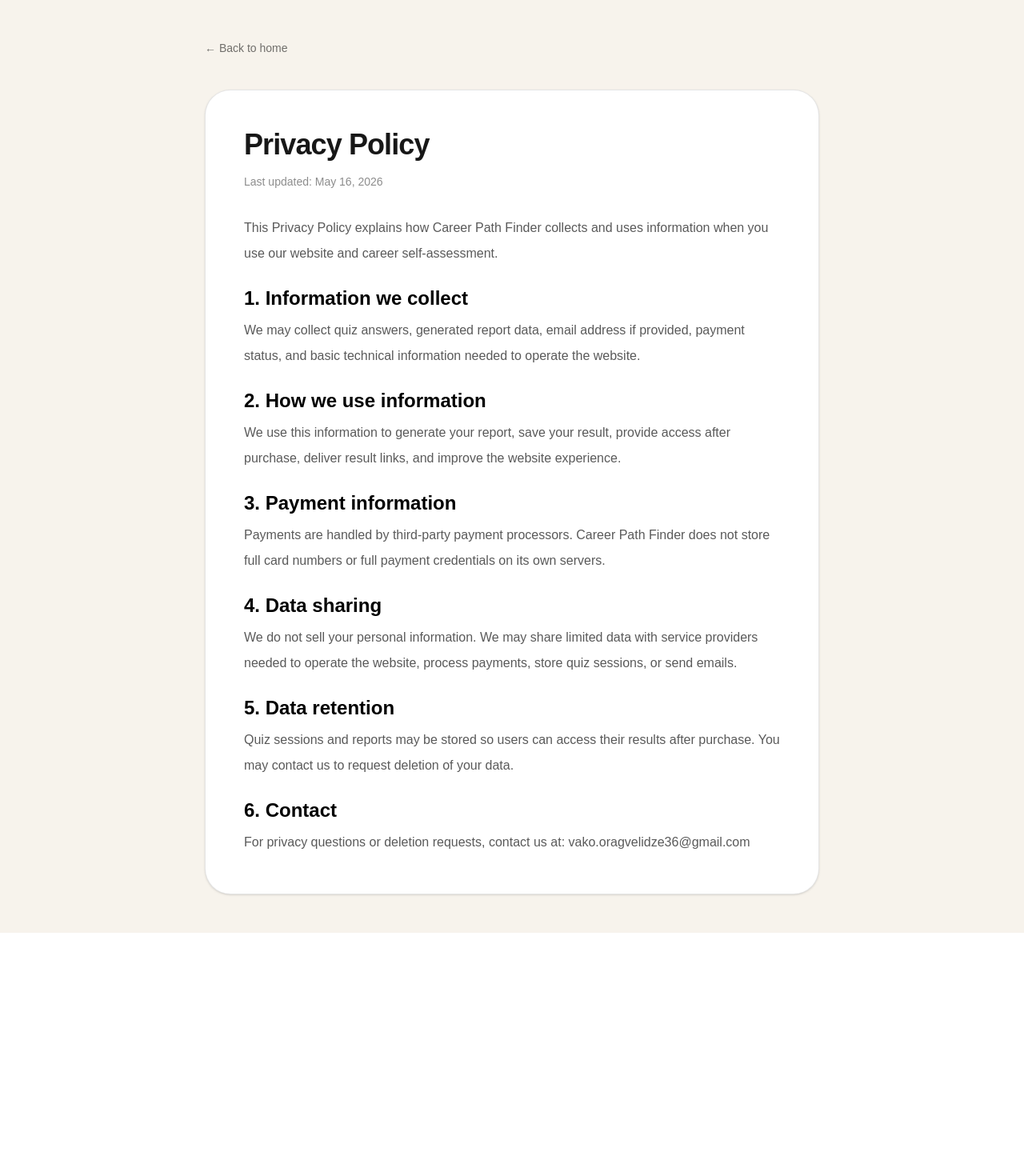
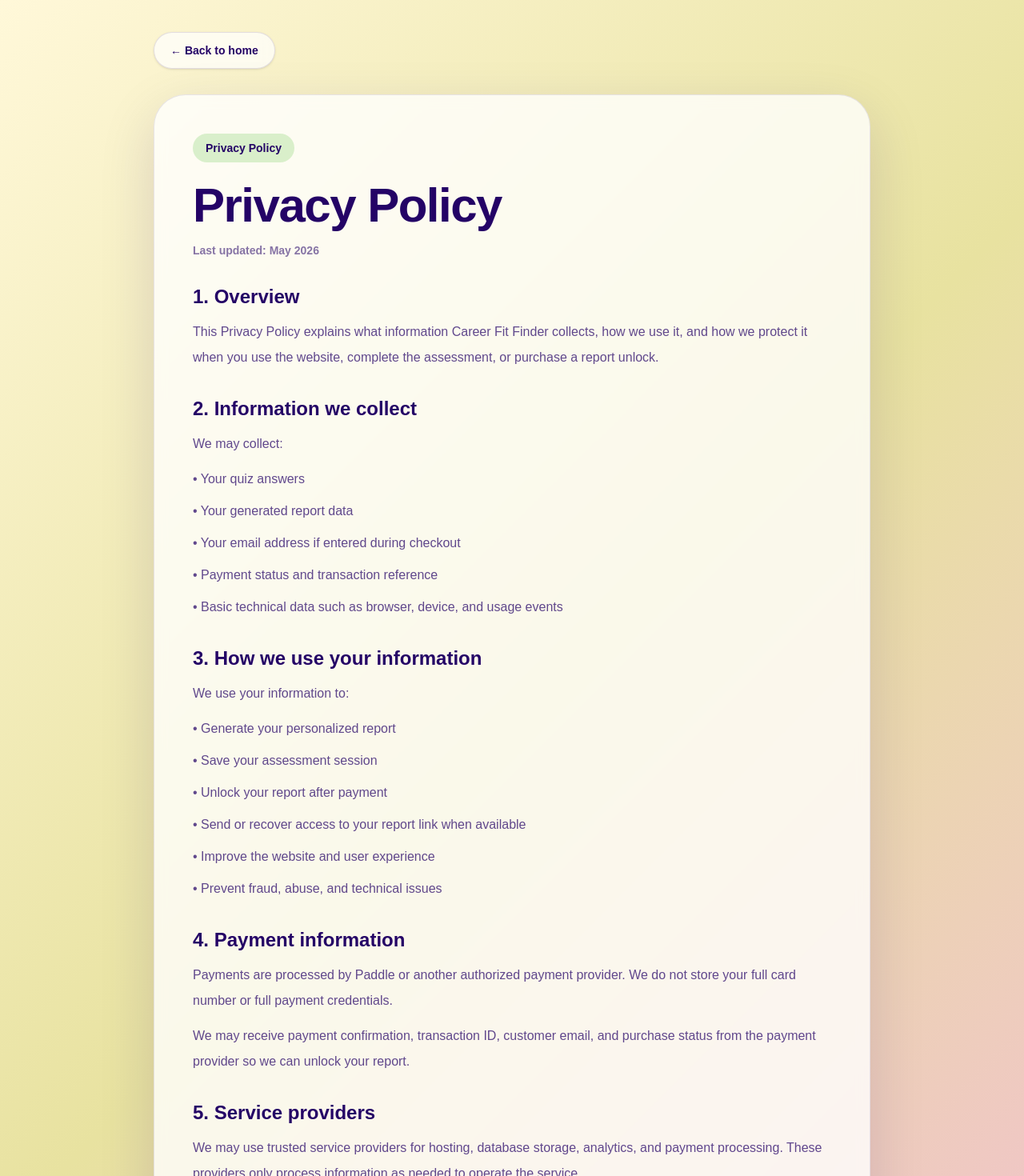
Before and after one commit to vakooragvelidze-x/git-commit--m-Initial-Career-Path-Finder-app-, a Next.js app: page /privacy in a window 1280 px wide. Shown: the top 1470 px of the page at 80% size. Before the commit the page ends 1166 px from the top, so only its background shows below. Built offline with nearby package versions, Linux system fonts and the light colour scheme; a web font is replaced by a local one.

Commit message:
Upgrade terms privacy and refund pages

```diff
--- a/app/privacy/page.tsx
+++ b/app/privacy/page.tsx
@@ -2,90 +2,156 @@
 
 export default function PrivacyPage() {
   return (
-    <main className="min-h-screen bg-[#f7f3ec] px-6 py-12 text-[#171717]">
-      <section className="mx-auto max-w-3xl">
-        <Link href="/" className="text-sm font-medium text-black/55">
+    <main className="min-h-screen bg-[linear-gradient(135deg,#fff8d9_0%,#e8e2a0_42%,#f5b3df_100%)] px-6 py-10 text-[#240366]">
+      <section className="mx-auto max-w-4xl">
+        <Link
+          href="/"
+          className="inline-flex rounded-full border border-[#240366]/12 bg-white/70 px-5 py-3 text-sm font-semibold text-[#240366] shadow-sm backdrop-blur transition hover:bg-white"
+        >
           ← Back to home
         </Link>
 
-        <div className="mt-10 rounded-[2rem] border border-black/10 bg-white p-8 shadow-sm md:p-12">
-          <h1 className="text-4xl font-semibold tracking-tight">
+        <div className="mt-8 rounded-[2.5rem] border border-[#240366]/10 bg-white/78 p-8 shadow-[0_24px_70px_rgba(36,3,102,0.14)] backdrop-blur md:p-12">
+          <div className="inline-flex rounded-full bg-[#86cf6d]/30 px-4 py-2 text-sm font-bold">
+            Privacy Policy
+          </div>
+
+          <h1 className="mt-6 text-5xl font-extrabold tracking-tight md:text-6xl">
             Privacy Policy
           </h1>
 
-          <p className="mt-4 text-sm text-black/45">
-            Last updated: May 16, 2026
+          <p className="mt-4 text-sm font-semibold text-[#240366]/55">
+            Last updated: May 2026
           </p>
 
-          <div className="mt-8 space-y-6 leading-8 text-black/65">
-            <p>
-              This Privacy Policy explains how Career Path Finder collects and
-              uses information when you use our website and career
-              self-assessment.
-            </p>
-
+          <div className="mt-8 space-y-8 leading-8 text-[#240366]/72">
             <section>
-              <h2 className="text-2xl font-semibold text-black">
-                1. Information we collect
+              <h2 className="text-2xl font-extrabold text-[#240366]">
+                1. Overview
               </h2>
-              <p className="mt-2">
-                We may collect quiz answers, generated report data, email
-                address if provided, payment status, and basic technical
-                information needed to operate the website.
+              <p className="mt-3">
+                This Privacy Policy explains what information Career Fit Finder
+                collects, how we use it, and how we protect it when you use the
+                website, complete the assessment, or purchase a report unlock.
               </p>
             </section>
 
             <section>
-              <h2 className="text-2xl font-semibold text-black">
-                2. How we use information
+              <h2 className="text-2xl font-extrabold text-[#240366]">
+                2. Information we collect
               </h2>
-              <p className="mt-2">
-                We use this information to generate your report, save your
-                result, provide access after purchase, deliver result links, and
-                improve the website experience.
+              <p className="mt-3">We may collect:</p>
+              <ul className="mt-3 space-y-2">
+                <li>• Your quiz answers</li>
+                <li>• Your generated report data</li>
+                <li>• Your email address if entered during checkout</li>
+                <li>• Payment status and transaction reference</li>
+                <li>• Basic technical data such as browser, device, and usage events</li>
+              </ul>
+            </section>
+
+            <section>
+              <h2 className="text-2xl font-extrabold text-[#240366]">
+                3. How we use your information
+              </h2>
+              <p className="mt-3">We use your information to:</p>
+              <ul className="mt-3 space-y-2">
+                <li>• Generate your personalized report</li>
+                <li>• Save your assessment session</li>
+                <li>• Unlock your report after payment</li>
+                <li>• Send or recover access to your report link when available</li>
+                <li>• Improve the website and user experience</li>
+                <li>• Prevent fraud, abuse, and technical issues</li>
+              </ul>
+            </section>
+
+            <section>
+              <h2 className="text-2xl font-extrabold text-[#240366]">
+                4. Payment information
+              </h2>
+              <p className="mt-3">
+                Payments are processed by Paddle or another authorized payment
+                provider. We do not store your full card number or full payment
+                credentials.
+              </p>
+              <p className="mt-3">
+                We may receive payment confirmation, transaction ID, customer
+                email, and purchase status from the payment provider so we can
+                unlock your report.
               </p>
             </section>
 
             <section>
-              <h2 className="text-2xl font-semibold text-black">
-                3. Payment information
+              <h2 className="text-2xl font-extrabold text-[#240366]">
+                5. Service providers
               </h2>
-              <p className="mt-2">
-                Payments are handled by third-party payment processors. Career
-                Path Finder does not store full card numbers or full payment
-                credentials on its own servers.
+              <p className="mt-3">
+                We may use trusted service providers for hosting, database
+                storage, analytics, and payment processing. These providers only
+                process information as needed to operate the service.
+              </p>
+              <p className="mt-3">
+                Current or possible providers include hosting platforms,
+                database providers, analytics tools, and payment processors such
+                as Paddle.
               </p>
             </section>
 
             <section>
-              <h2 className="text-2xl font-semibold text-black">
-                4. Data sharing
+              <h2 className="text-2xl font-extrabold text-[#240366]">
+                6. Data retention
               </h2>
-              <p className="mt-2">
-                We do not sell your personal information. We may share limited
-                data with service providers needed to operate the website,
-                process payments, store quiz sessions, or send emails.
+              <p className="mt-3">
+                We keep assessment and purchase data only as long as reasonably
+                needed to provide access to your report, operate the service,
+                comply with payment records, prevent abuse, and improve the
+                product.
               </p>
             </section>
 
             <section>
-              <h2 className="text-2xl font-semibold text-black">
-                5. Data retention
+              <h2 className="text-2xl font-extrabold text-[#240366]">
+                7. Your choices
               </h2>
-              <p className="mt-2">
-                Quiz sessions and reports may be stored so users can access
-                their results after purchase. You may contact us to request
-                deletion of your data.
+              <p className="mt-3">
+                You may contact us to request access, correction, or deletion of
+                your personal information where applicable. Some payment or
+                transaction records may need to be retained for legal, tax,
+                fraud prevention, or accounting reasons.
               </p>
             </section>
 
             <section>
-              <h2 className="text-2xl font-semibold text-black">
-                6. Contact
+              <h2 className="text-2xl font-extrabold text-[#240366]">
+                8. Security
               </h2>
-              <p className="mt-2">
-                For privacy questions or deletion requests, contact us at:
-                vako.oragvelidze36@gmail.com
+              <p className="mt-3">
+                We use reasonable technical and organizational safeguards to
+                protect your information. However, no website or online system
+                can guarantee perfect security.
+              </p>
+            </section>
+
+            <section>
+              <h2 className="text-2xl font-extrabold text-[#240366]">
+                9. Children
+              </h2>
+              <p className="mt-3">
+                Career Fit Finder is intended for adults and is not designed for
+                children under 13. We do not knowingly collect information from
+                children under 13.
+              </p>
+            </section>
+
+            <section>
+              <h2 className="text-2xl font-extrabold text-[#240366]">
+                10. Contact
+              </h2>
+              <p className="mt-3">
+                For privacy questions or data requests, contact us at:
+              </p>
+              <p className="mt-2 font-bold text-[#240366]">
+                support@careerfitfinder.space
               </p>
             </section>
           </div>
--- a/app/refund/page.tsx
+++ b/app/refund/page.tsx
@@ -2,67 +2,103 @@
 
 export default function RefundPage() {
   return (
-    <main className="min-h-screen bg-[#f7f3ec] px-6 py-12 text-[#171717]">
-      <section className="mx-auto max-w-3xl">
-        <Link href="/" className="text-sm font-medium text-black/55">
+    <main className="min-h-screen bg-[linear-gradient(135deg,#fff8d9_0%,#e8e2a0_42%,#f5b3df_100%)] px-6 py-10 text-[#240366]">
+      <section className="mx-auto max-w-4xl">
+        <Link
+          href="/"
+          className="inline-flex rounded-full border border-[#240366]/12 bg-white/70 px-5 py-3 text-sm font-semibold text-[#240366] shadow-sm backdrop-blur transition hover:bg-white"
+        >
           ← Back to home
         </Link>
 
-        <div className="mt-10 rounded-[2rem] border border-black/10 bg-white p-8 shadow-sm md:p-12">
-          <h1 className="text-4xl font-semibold tracking-tight">
+        <div className="mt-8 rounded-[2.5rem] border border-[#240366]/10 bg-white/78 p-8 shadow-[0_24px_70px_rgba(36,3,102,0.14)] backdrop-blur md:p-12">
+          <div className="inline-flex rounded-full bg-[#e8e2a0]/70 px-4 py-2 text-sm font-bold ring-1 ring-[#240366]/10">
+            Refund Policy
+          </div>
+
+          <h1 className="mt-6 text-5xl font-extrabold tracking-tight md:text-6xl">
             Refund Policy
           </h1>
 
-          <p className="mt-4 text-sm text-black/45">
-            Last updated: May 16, 2026
+          <p className="mt-4 text-sm font-semibold text-[#240366]/55">
+            Last updated: May 2026
           </p>
 
-          <div className="mt-8 space-y-6 leading-8 text-black/65">
-            <p>
-              Career Path Finder sells a low-cost digital report that is
-              delivered instantly after purchase.
-            </p>
-
+          <div className="mt-8 space-y-8 leading-8 text-[#240366]/72">
             <section>
-              <h2 className="text-2xl font-semibold text-black">
+              <h2 className="text-2xl font-extrabold text-[#240366]">
                 1. Digital product delivery
               </h2>
-              <p className="mt-2">
-                Once a report is unlocked, the digital product is considered
-                delivered. Because the report is personalized and accessible
-                immediately, refunds are generally not automatic.
+              <p className="mt-3">
+                Career Fit Finder sells a one-time digital report unlock. After
+                successful checkout, the personalized report is delivered
+                instantly through a private result link.
               </p>
             </section>
 
             <section>
-              <h2 className="text-2xl font-semibold text-black">
-                2. Refund requests
+              <h2 className="text-2xl font-extrabold text-[#240366]">
+                2. General refund rule
               </h2>
-              <p className="mt-2">
-                If you experience a technical issue, duplicate payment, or
-                cannot access your report after payment, contact us and we will
-                review the request.
+              <p className="mt-3">
+                Because the report is a digital product delivered immediately,
+                refunds are generally not available once the report has been
+                unlocked or accessed.
+              </p>
+              <p className="mt-3">
+                We encourage users to review the pricing page, product
+                description, and these policies before purchasing.
               </p>
             </section>
 
             <section>
-              <h2 className="text-2xl font-semibold text-black">
-                3. Case-by-case review
+              <h2 className="text-2xl font-extrabold text-[#240366]">
+                3. Refunds may be considered when
               </h2>
-              <p className="mt-2">
-                Refund requests are reviewed case by case. We may request the
-                email used at checkout, payment confirmation, or details about
-                the issue.
+              <p className="mt-3">
+                We may consider refund requests in cases such as:
+              </p>
+              <ul className="mt-3 space-y-2">
+                <li>• Duplicate accidental charge</li>
+                <li>• Payment was successful but the report could not be accessed</li>
+                <li>• Serious technical error that prevented delivery</li>
+                <li>• Unauthorized transaction, subject to payment provider review</li>
+              </ul>
+            </section>
+
+            <section>
+              <h2 className="text-2xl font-extrabold text-[#240366]">
+                4. Refunds are usually not provided when
+              </h2>
+              <ul className="mt-3 space-y-2">
+                <li>• The report was successfully unlocked and accessed</li>
+                <li>• The user disagrees with the assessment result</li>
+                <li>• The user expected professional career counseling</li>
+                <li>• The user did not read the product description before purchasing</li>
+              </ul>
+            </section>
+
+            <section>
+              <h2 className="text-2xl font-extrabold text-[#240366]">
+                5. How to request support
+              </h2>
+              <p className="mt-3">
+                If you believe there was a payment or delivery issue, contact us
+                with your email address, approximate purchase time, and a short
+                explanation of the issue.
+              </p>
+              <p className="mt-2 font-bold text-[#240366]">
+                support@careerfitfinder.space
               </p>
             </section>
 
             <section>
-              <h2 className="text-2xl font-semibold text-black">
-                4. Contact
+              <h2 className="text-2xl font-extrabold text-[#240366]">
+                6. Payment provider rules
               </h2>
-              <p className="mt-2">
-                For refund questions, contact us at:
-                vako.oragvelidze36@gmail.com
+              <p className="mt-3">
+                Refunds may also be subject to the rules, review process, and
+                timing of the payment provider used at checkout.
               </p>
             </section>
           </div>
--- a/app/terms/page.tsx
+++ b/app/terms/page.tsx
@@ -2,89 +2,151 @@
 
 export default function TermsPage() {
   return (
-    <main className="min-h-screen bg-[#f7f3ec] px-6 py-12 text-[#171717]">
-      <section className="mx-auto max-w-3xl">
-        <Link href="/" className="text-sm font-medium text-black/55">
+    <main className="min-h-screen bg-[linear-gradient(135deg,#fff8d9_0%,#e8e2a0_42%,#f5b3df_100%)] px-6 py-10 text-[#240366]">
+      <section className="mx-auto max-w-4xl">
+        <Link
+          href="/"
+          className="inline-flex rounded-full border border-[#240366]/12 bg-white/70 px-5 py-3 text-sm font-semibold text-[#240366] shadow-sm backdrop-blur transition hover:bg-white"
+        >
           ← Back to home
         </Link>
 
-        <div className="mt-10 rounded-[2rem] border border-black/10 bg-white p-8 shadow-sm md:p-12">
-          <h1 className="text-4xl font-semibold tracking-tight">
+        <div className="mt-8 rounded-[2.5rem] border border-[#240366]/10 bg-white/78 p-8 shadow-[0_24px_70px_rgba(36,3,102,0.14)] backdrop-blur md:p-12">
+          <div className="inline-flex rounded-full bg-[#f5b3df]/45 px-4 py-2 text-sm font-bold">
+            Terms of Service
+          </div>
+
+          <h1 className="mt-6 text-5xl font-extrabold tracking-tight md:text-6xl">
             Terms of Service
           </h1>
 
-          <p className="mt-4 text-sm text-black/45">
-            Last updated: May 16, 2026
+          <p className="mt-4 text-sm font-semibold text-[#240366]/55">
+            Last updated: May 2026
           </p>
 
-          <div className="mt-8 space-y-6 leading-8 text-black/65">
-            <p>
-              These Terms of Service govern your use of Career Path Finder, a
-              self-assessment website that provides personalized career direction
-              reports based on user-selected quiz answers.
-            </p>
-
+          <div className="mt-8 space-y-8 leading-8 text-[#240366]/72">
             <section>
-              <h2 className="text-2xl font-semibold text-black">
-                1. Educational self-assessment
+              <h2 className="text-2xl font-extrabold text-[#240366]">
+                1. Overview
               </h2>
-              <p className="mt-2">
-                Career Path Finder is provided for educational and informational
-                purposes only. It is not a psychological, medical, financial,
-                legal, academic, or professional career counseling service.
+              <p className="mt-3">
+                Career Fit Finder is a practical self-assessment tool designed
+                to help users reflect on their career situation and receive a
+                personalized report based on their selected answers.
+              </p>
+              <p className="mt-3">
+                By using this website, completing the assessment, or purchasing
+                a report unlock, you agree to these Terms of Service.
               </p>
             </section>
 
             <section>
-              <h2 className="text-2xl font-semibold text-black">
-                2. No guaranteed outcomes
+              <h2 className="text-2xl font-extrabold text-[#240366]">
+                2. Digital product
               </h2>
-              <p className="mt-2">
-                The results are based on the answers you provide. We do not
-                guarantee employment, promotions, income changes, career success,
-                or any specific outcome.
+              <p className="mt-3">
+                The paid product is a one-time digital report unlock. After
+                checkout, users receive access to their personalized Career Fit
+                Finder report through a private result link.
+              </p>
+              <p className="mt-3">
+                The report may include your career direction type, score
+                breakdown, strongest signals, main bottleneck, recommended next
+                move, risk warnings, scripts, and a 28-day action plan.
               </p>
             </section>
 
             <section>
-              <h2 className="text-2xl font-semibold text-black">
-                3. Digital product
+              <h2 className="text-2xl font-extrabold text-[#240366]">
+                3. Not professional advice
               </h2>
-              <p className="mt-2">
-                The paid report is a digital product delivered online after
-                purchase. Access is provided through a private result link.
+              <p className="mt-3">
+                Career Fit Finder is not professional career counseling,
+                psychological advice, medical advice, financial advice, legal
+                advice, academic advice, or employment placement advice.
+              </p>
+              <p className="mt-3">
+                The report is generated from your selected answers and is meant
+                for reflection and decision support. It does not guarantee job
+                offers, income changes, career outcomes, promotions, or personal
+                results.
               </p>
             </section>
 
             <section>
-              <h2 className="text-2xl font-semibold text-black">
+              <h2 className="text-2xl font-extrabold text-[#240366]">
                 4. User responsibility
               </h2>
-              <p className="mt-2">
+              <p className="mt-3">
                 You are responsible for how you interpret and use your report.
-                Important career, financial, or life decisions should be made
-                with appropriate personal judgment and, when needed, guidance
-                from qualified professionals.
+                You should consider your personal circumstances, financial
+                situation, responsibilities, and professional needs before making
+                career decisions.
+              </p>
+              <p className="mt-3">
+                If you need professional support, you should speak with a
+                qualified career advisor, coach, counselor, financial advisor,
+                or other relevant professional.
               </p>
             </section>
 
             <section>
-              <h2 className="text-2xl font-semibold text-black">
+              <h2 className="text-2xl font-extrabold text-[#240366]">
                 5. Payments
               </h2>
-              <p className="mt-2">
-                Payments are processed by third-party payment providers. We do
-                not store full payment card details on our servers.
+              <p className="mt-3">
+                Payments are processed securely by Paddle or another authorized
+                payment provider. Career Fit Finder does not store your full card
+                details.
+              </p>
+              <p className="mt-3">
+                The current report unlock price is $1.99 unless shown otherwise
+                at checkout. Prices may change in the future.
               </p>
             </section>
 
             <section>
-              <h2 className="text-2xl font-semibold text-black">
-                6. Contact
+              <h2 className="text-2xl font-extrabold text-[#240366]">
+                6. Refunds
               </h2>
-              <p className="mt-2">
-                For questions about these terms, contact us at:
-                vako.oragvelidze36@gmail.com
+              <p className="mt-3">
+                Because the report is a digital product delivered instantly,
+                refunds may be limited once the report has been accessed. Please
+                review our Refund Policy before purchasing.
+              </p>
+            </section>
+
+            <section>
+              <h2 className="text-2xl font-extrabold text-[#240366]">
+                7. Acceptable use
+              </h2>
+              <p className="mt-3">
+                You agree not to misuse the website, interfere with its
+                operation, attempt unauthorized access, copy the product for
+                resale, or use the service for unlawful purposes.
+              </p>
+            </section>
+
+            <section>
+              <h2 className="text-2xl font-extrabold text-[#240366]">
+                8. Changes to the service
+              </h2>
+              <p className="mt-3">
+                We may update, improve, modify, or discontinue parts of the
+                website or report structure at any time. We may also update
+                these Terms when needed.
+              </p>
+            </section>
+
+            <section>
+              <h2 className="text-2xl font-extrabold text-[#240366]">
+                9. Contact
+              </h2>
+              <p className="mt-3">
+                For support or policy questions, contact us at:
+              </p>
+              <p className="mt-2 font-bold text-[#240366]">
+                support@careerfitfinder.space
               </p>
             </section>
           </div>
```
